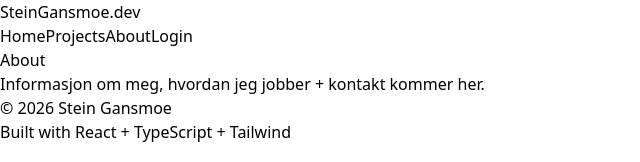
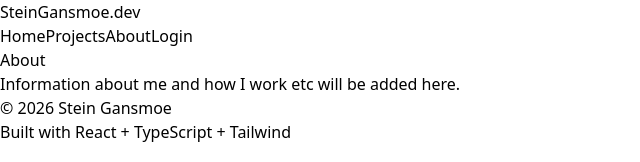
Before and after one commit to SteinGansmoe/portfolio, a React (Vite) app: page /about in a window 1280 px wide. Shown: the top 162 px of the page, without its empty margins (0-640 px from the left). Built offline with nearby package versions, Linux system fonts and the light colour scheme; no server answers.

Commit message:
Update AboutPage content to English

```diff
--- a/src/pages/AboutPage.tsx
+++ b/src/pages/AboutPage.tsx
@@ -3,7 +3,7 @@ export function AboutPage() {
     <section className="space-y-3">
       <h1 className="text-3xl font-semibold tracking-tight">About</h1>
       <p className="text-slate-300">
-        Informasjon om meg, hvordan jeg jobber + kontakt kommer her.
+        Information about me and how I work etc will be added here.
       </p>
     </section>
   );
```
